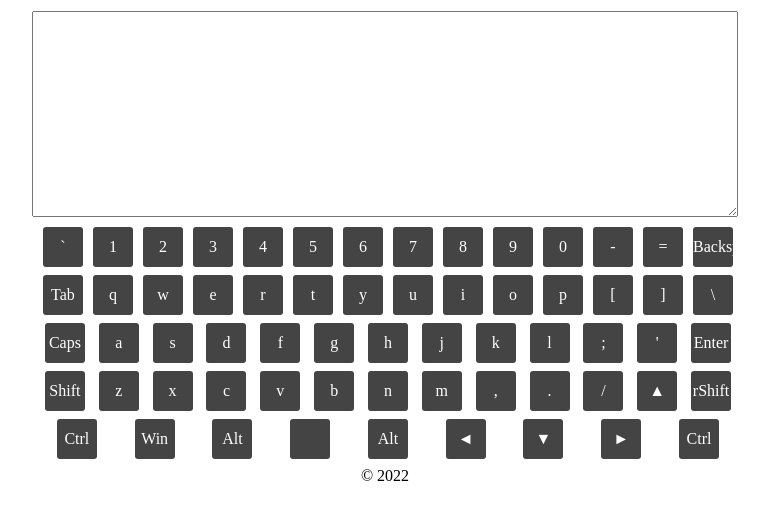
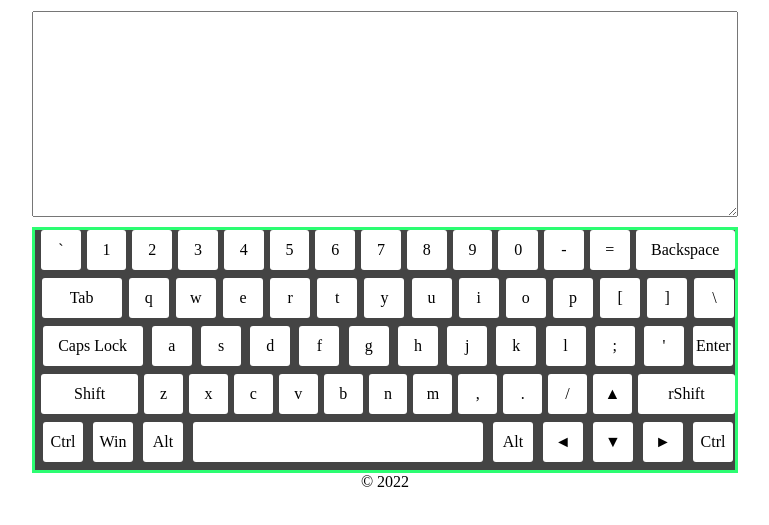
Before and after one commit to SlavikusVOG/virtual-keyboard, a website built with webpack: page index.html in a window 1280 px wide. Shown: the part 87-612 px from the top of the page, without its empty margins (255-1024 px from the left). Built offline with nearby package versions, Linux system fonts and the light colour scheme.

Commit message:
style: add style to keyboard.

```diff
--- a/src/styles/keyboard.scss
+++ b/src/styles/keyboard.scss
@@ -4,6 +4,8 @@
 	display: flex;
 	flex-direction: column;
 	width: 700px;
+	background-color: #444444;
+	border: 3px solid #2cfd72;
 	.keyboard__row {
 		display:flex;
 		flex-direction: row;
@@ -17,8 +19,8 @@
 			font-weight: 500;
 			line-height: 40px;
 			text-align: center;
-			color: #ffffff;
-			background: #444444;
+			color: #000;
+			background: #ffffff;
 			border-radius: 3px;
 			cursor: pointer;
 			user-select: none;
@@ -30,6 +32,18 @@
 				background-color: #2cfd72;
 				border-radius: 50px
 			}
+			&.Backspace, &.CapsLock, &.ShiftLeft, &.ShiftRight{
+				width: 100px;
+			}
+			&.Tab {
+				width: 80px;
+			}
+			&.Space {
+				width: 290px;
+			}
+			&:hover {
+				background: gray;
+			}
 		}
 	}
 }
--- a/src/view/keyboard/keyboard.js
+++ b/src/view/keyboard/keyboard.js
@@ -23,7 +23,7 @@ export default class Keyboard {
         buttonIndex += 1
       ) {
         const newButton = row.appendChild(document.createElement('div'));
-        newButton.classList.add('keyboard__key', 'key');
+        newButton.classList.add('keyboard__key', 'key', `${constants.KEY_NAMES[rowIndex][buttonIndex]}`);
         newButton.setAttribute('data-key', `${constants.KEY_NAMES[rowIndex][buttonIndex]}`);
         this.keyElementsArray.push(newButton);
 
```
